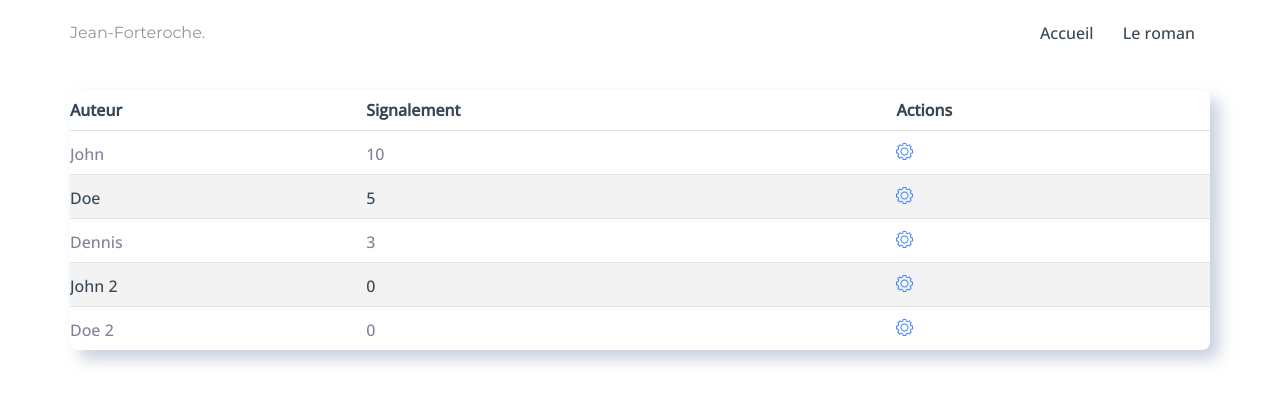
After one commit to Sx-Nyx/forteroche, a PHP site: template templates/admin/comment/index.php in a window 1280 px wide. The commit adds this page. Shown: the top 404 px of the page. Run offline with PHP 8.4, Linux system fonts and the light colour scheme; the template is opened without the code that fills it, so the values that code supplies are empty.

Commit message:
style(admin/comment): add index view

```diff
--- /dev/null
+++ b/templates/admin/comment/index.php
@@ -0,0 +1,68 @@
+<div class="dashboard">
+    <table>
+        <thead>
+        <tr>
+            <th>Auteur</th>
+            <th>Signalement</th>
+            <th>Actions</th>
+        </tr>
+        </thead>
+        <tbody>
+        <tr>
+            <td>John</td>
+            <td>10</td>
+            <td class="dashboard__actions-comment">
+                <a href="#" class="dashboard__actions" title="Vérifier">
+                    <svg class="dashboard__icon">
+                        <use xlink:href="assets/images/sprite.svg#gear"></use>
+                    </svg>
+                </a>
+            </td>
+        </tr>
+        <tr>
+            <td>Doe</td>
+            <td>5</td>
+            <td class="dashboard__actions-comment">
+                <a href="#" class="dashboard__actions" title="Vérifier">
+                    <svg class="dashboard__icon">
+                        <use xlink:href="assets/images/sprite.svg#gear"></use>
+                    </svg>
+                </a>
+            </td>
+        </tr>
+        <tr>
+            <td>Dennis</td>
+            <td>3</td>
+            <td class="dashboard__actions-comment">
+                <a href="#" class="dashboard__actions" title="Vérifier">
+                    <svg class="dashboard__icon">
+                        <use xlink:href="assets/images/sprite.svg#gear"></use>
+                    </svg>
+                </a>
+            </td>
+        </tr>
+        <tr>
+            <td>John 2</td>
+            <td>0</td>
+            <td class="dashboard__actions-comment">
+                <a href="#" class="dashboard__actions" title="Vérifier">
+                    <svg class="dashboard__icon">
+                        <use xlink:href="assets/images/sprite.svg#gear"></use>
+                    </svg>
+                </a>
+            </td>
+        </tr>
+        <tr>
+            <td>Doe 2</td>
+            <td>0</td>
+            <td class="dashboard__actions-comment">
+                <a href="#" class="dashboard__actions" title="Vérifier">
+                    <svg class="dashboard__icon">
+                        <use xlink:href="assets/images/sprite.svg#gear"></use>
+                    </svg>
+                </a>
+            </td>
+        </tr>
+        </tbody>
+    </table>
+</div>
--- a/templates/admin/index.php
+++ b/templates/admin/novel/index.php
@@ -1,4 +1,4 @@
-<div class="dashboard">
+<div class="dashboard novel">
     <div class="actions">
         <div class="btn">
             <a href="#" class="btn__link">Modifier la description</a>
```
Also changed, not shown: public/assets/css/main.css, public/assets/images/sprite.svg, public/assets/scss/pages/_admin.scss, templates/admin/base.php (renamed from templates/base_admin.php), 1 other file.
